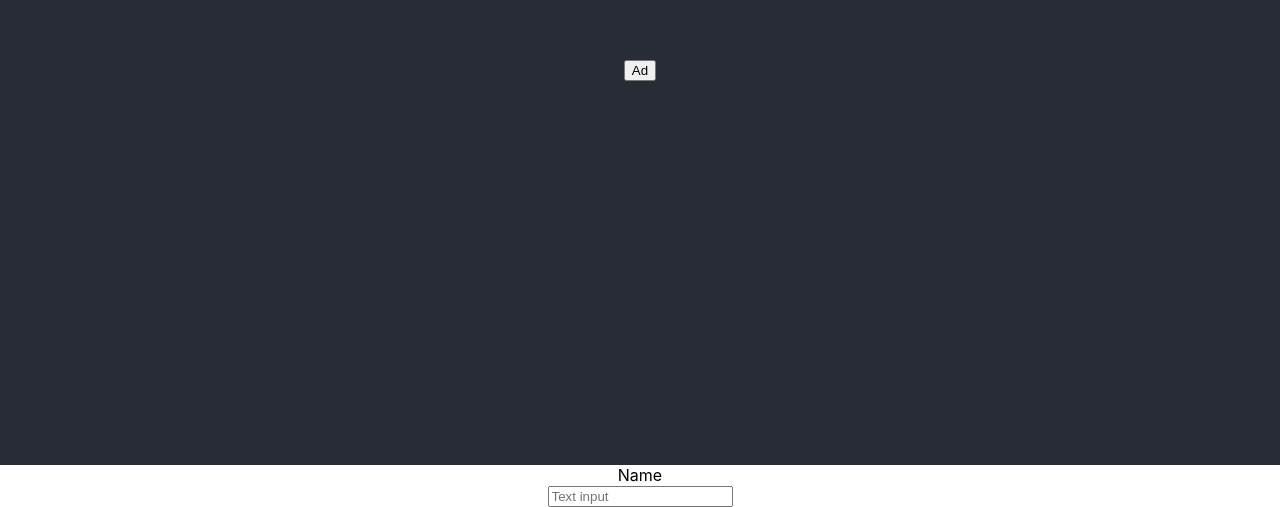
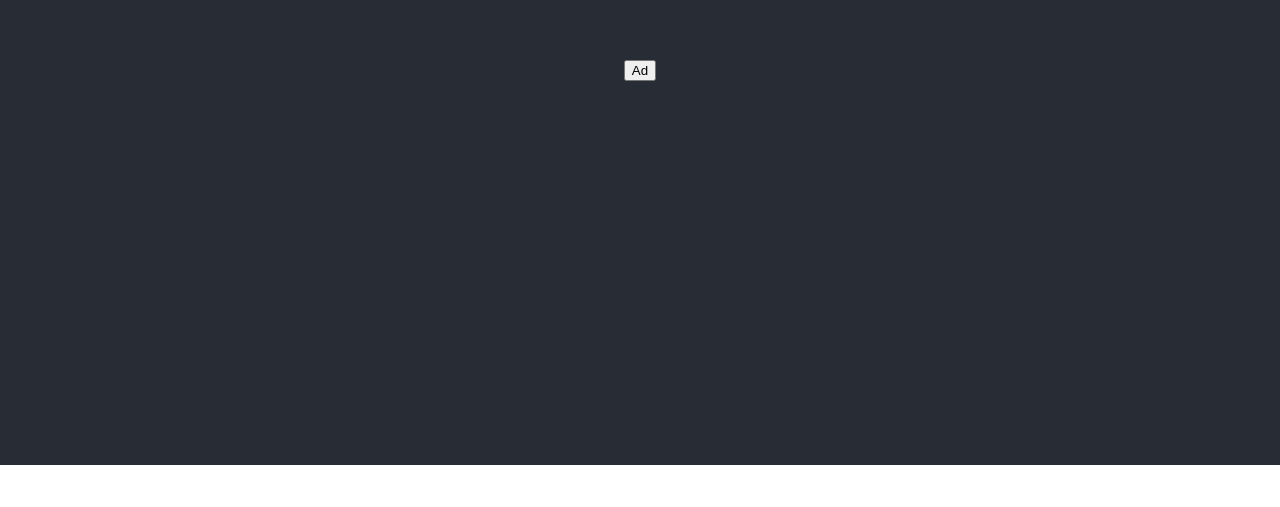
Before and after one commit to williamvage123/React-Project, a React (Create React App) app: page / in a window 1280 px wide. Shown: the part 335-842 px from the top of the page. After the commit the page ends 800 px from the top, so only its background shows below. Built offline with nearby package versions, Linux system fonts and the light colour scheme; the HTML template or start-up script is replaced by a standard one.

Commit message:
Commit number 2

```diff
--- a/src/App.js
+++ b/src/App.js
@@ -30,12 +30,7 @@ fetch('https://awacademy-classifieds.herokuapp.com/ad', requestOptions)
        <button onClick={createAd}>Ad</button>
        </div>
        </header>
-       <div class="field">
-        <label class="label">Name</label></div>
-        <div class="control">
-        <input class="input" type="text" placeholder="Text input"></input>
 
-        </div>
     </div>
   );
 }
```
